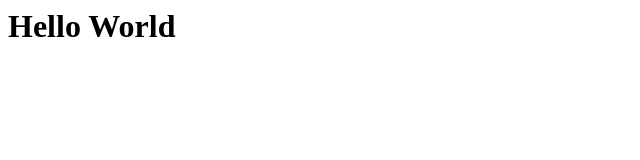
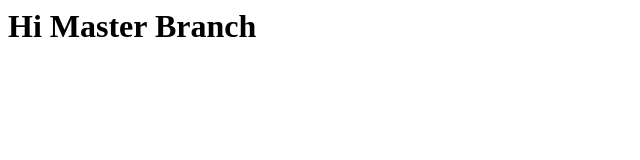
Before and after one commit to aashishgoyal246/flux-dev-stage, a plain HTML site: page index.html in a window 1280 px wide. Shown: the whole page, without its empty margins (0-640 px from the left). Drawn offline with Linux system fonts and the light colour scheme.

Commit message:
Updated index.html master

```diff
--- a/index.html
+++ b/index.html
@@ -1 +1 @@
-<h1>Hello World</h1>
+<h1>Hi Master Branch</h1>
```
